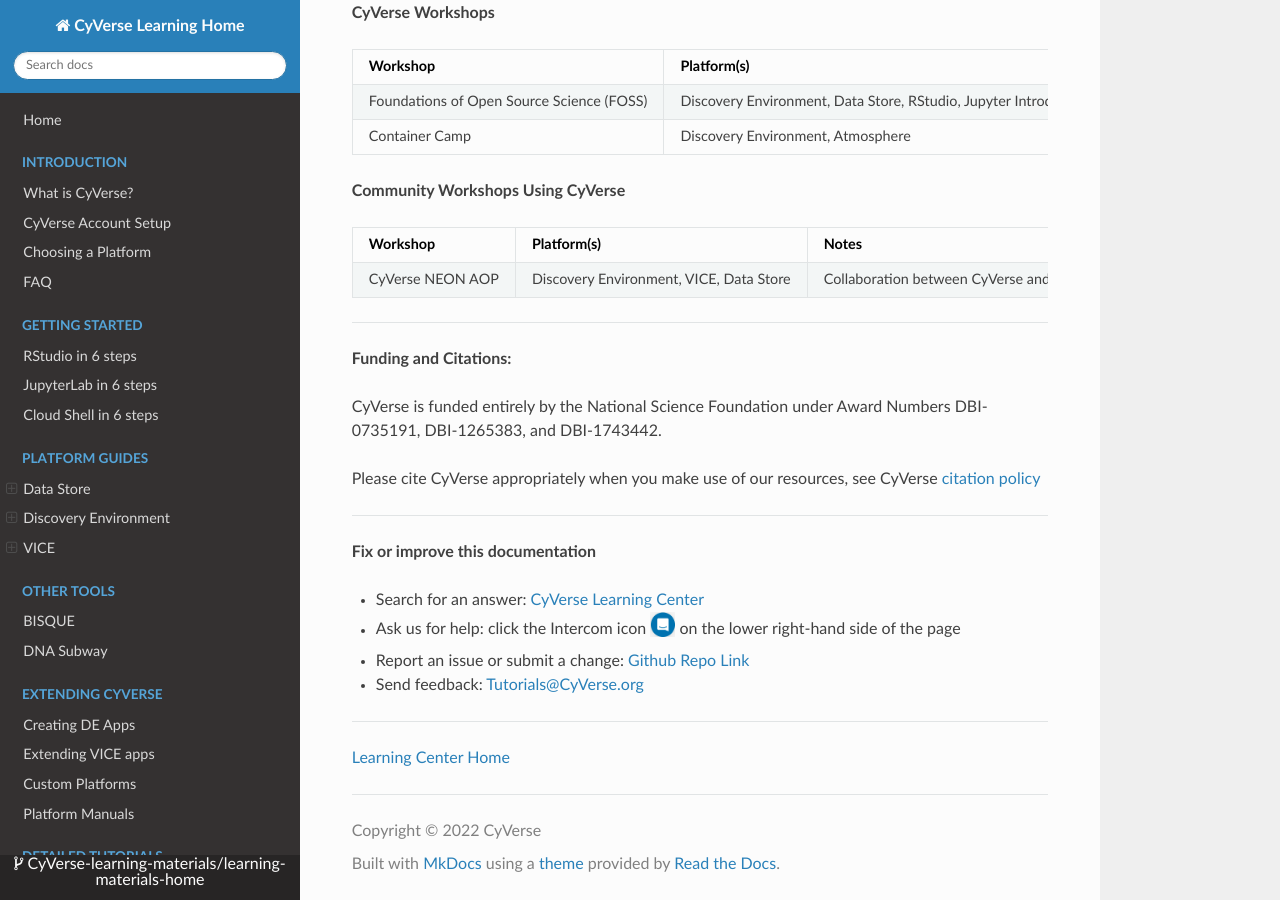
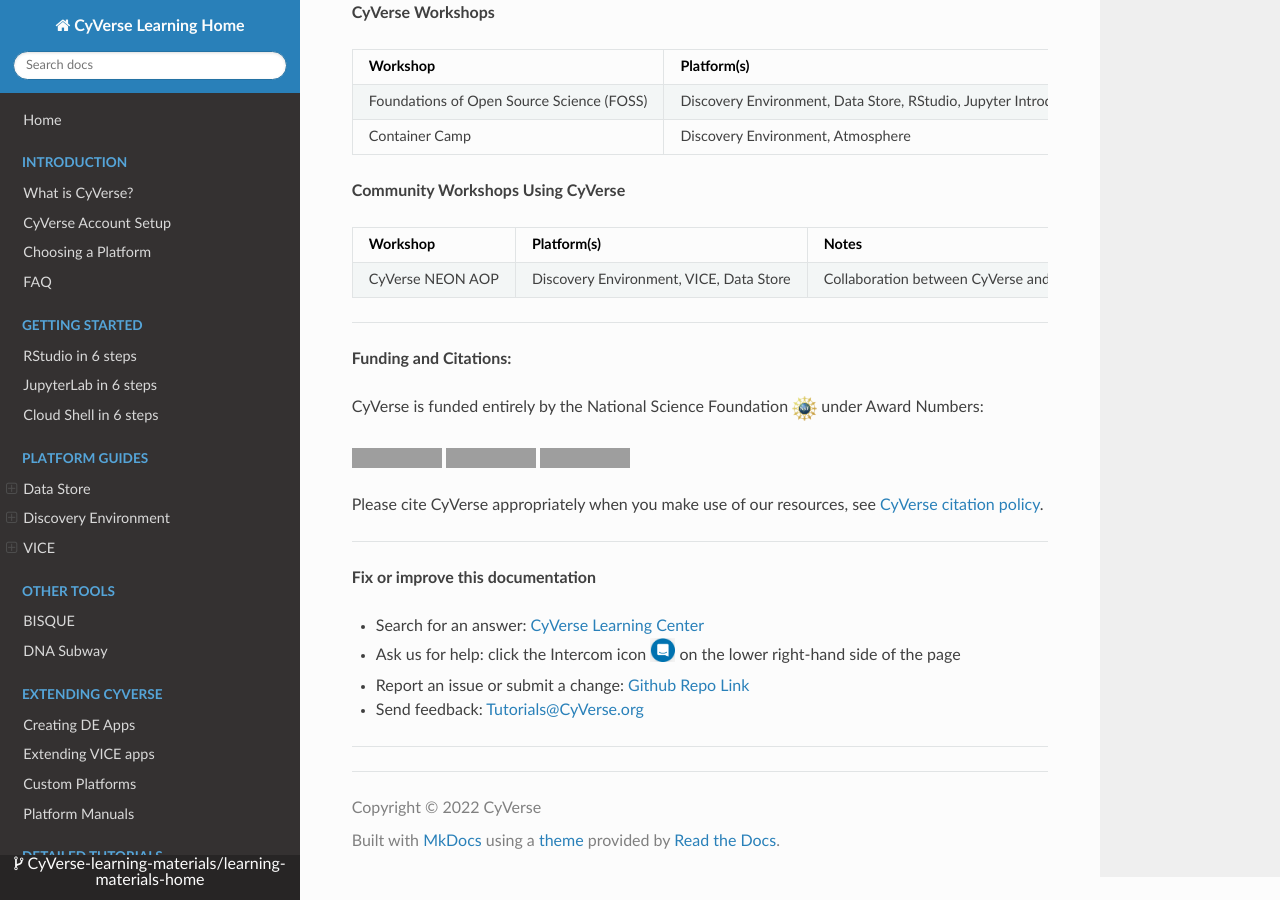
Before and after one commit to CyVerse-learning-materials/learning-materials-home, an MkDocs documentation site: the page built from docs/workshops.md, in a window 1280 px wide and 900 px high, scrolled down 580 px. Built offline with MkDocs 1.6.1, drawn with Linux system fonts in a browser that asks for light colours; nearby versions of some CDN libraries; a script that is not in the unit is left out; grey boxes are pictures that could not be loaded.

Commit message:
Update workshops.md

```diff
--- a/docs/workshops.md
+++ b/docs/workshops.md
@@ -27,15 +27,15 @@
 | CyVerse NEON AOP | Discovery Environment, VICE, Data Store | Collaboration between CyVerse and NEON to use remote sensing data in RStudio and Python. The focus is on remote sensing and reproducible workflows in Python and R. |
 
 
-------------------------------------------------------------------------
+-----------------------------------------------------------------------
 
 **Funding and Citations:**
 
-CyVerse is funded entirely by the National Science Foundation under
-Award Numbers DBI-0735191, DBI-1265383, and DBI-1743442.
+CyVerse is funded entirely by the National Science Foundation [![NSF](assets/nsf.png){width="25"}](https://nsf.gov) under Award Numbers:
 
-Please cite CyVerse appropriately when you make use of our resources,
-see CyVerse [citation policy](http://www.cyverse.org/acknowledge-cite-cyverse)
+[![NSF-0735191](https://img.shields.io/badge/NSF-0735191-blue.svg)](https://www.nsf.gov/awardsearch/showAward?AWD_ID=0735191)  [![NSF-1265383](https://img.shields.io/badge/NSF-1265383-blue.svg)](https://www.nsf.gov/awardsearch/showAward?AWD_ID=1265383)  [![NSF-1743442](https://img.shields.io/badge/NSF-1743442-blue.svg)](https://www.nsf.gov/awardsearch/showAward?AWD_ID=1743442)
+
+Please cite CyVerse appropriately when you make use of our resources, see [CyVerse citation policy](https://cyverse.org/policies/cite-cyverse).
 
 -----------------------------------------------------------------------
 
@@ -50,5 +50,3 @@
   - Send feedback: <Tutorials@CyVerse.org>
 
 ------------------------------------------------------------------------
-
-[Learning Center Home](http://learning.cyverse.org/)
```
